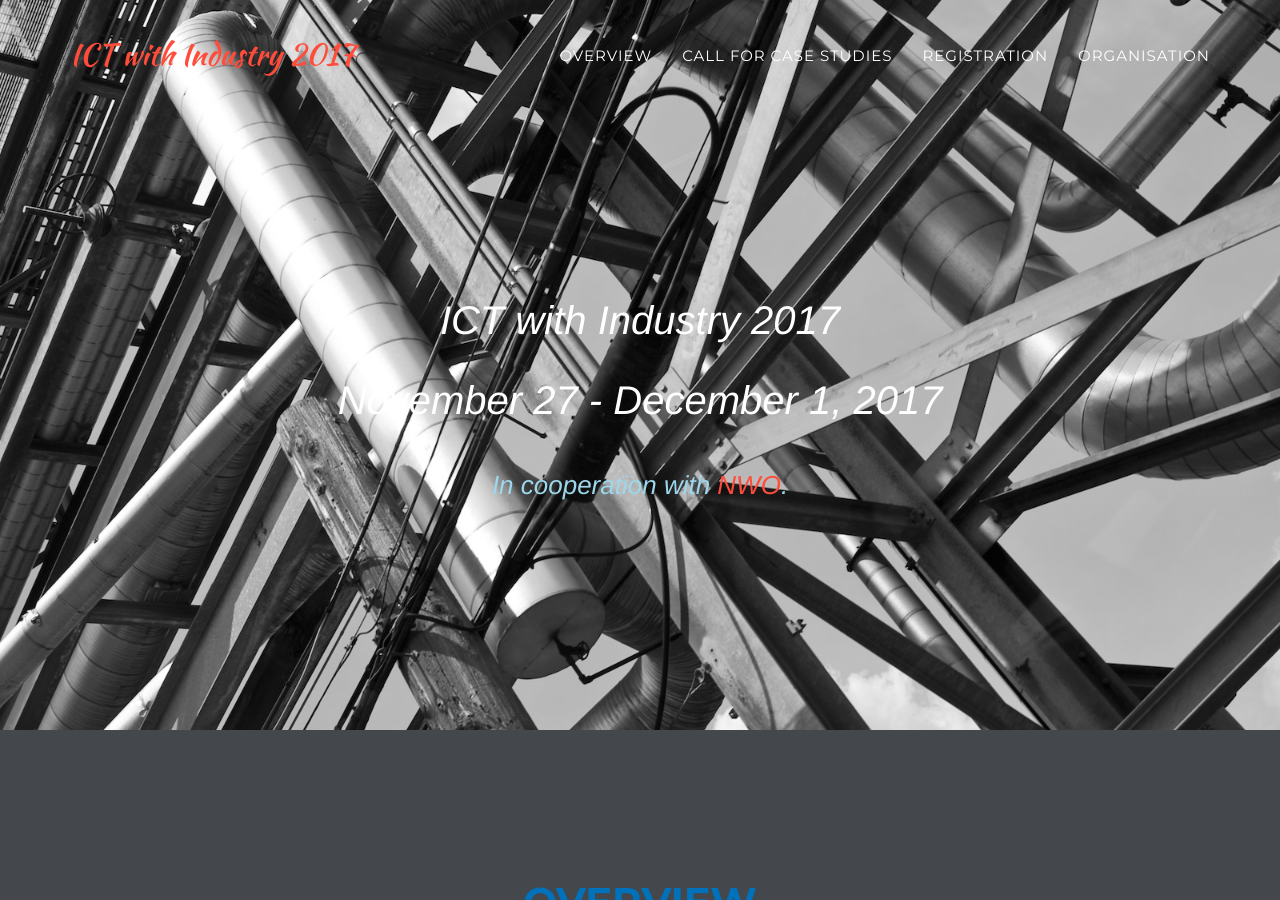
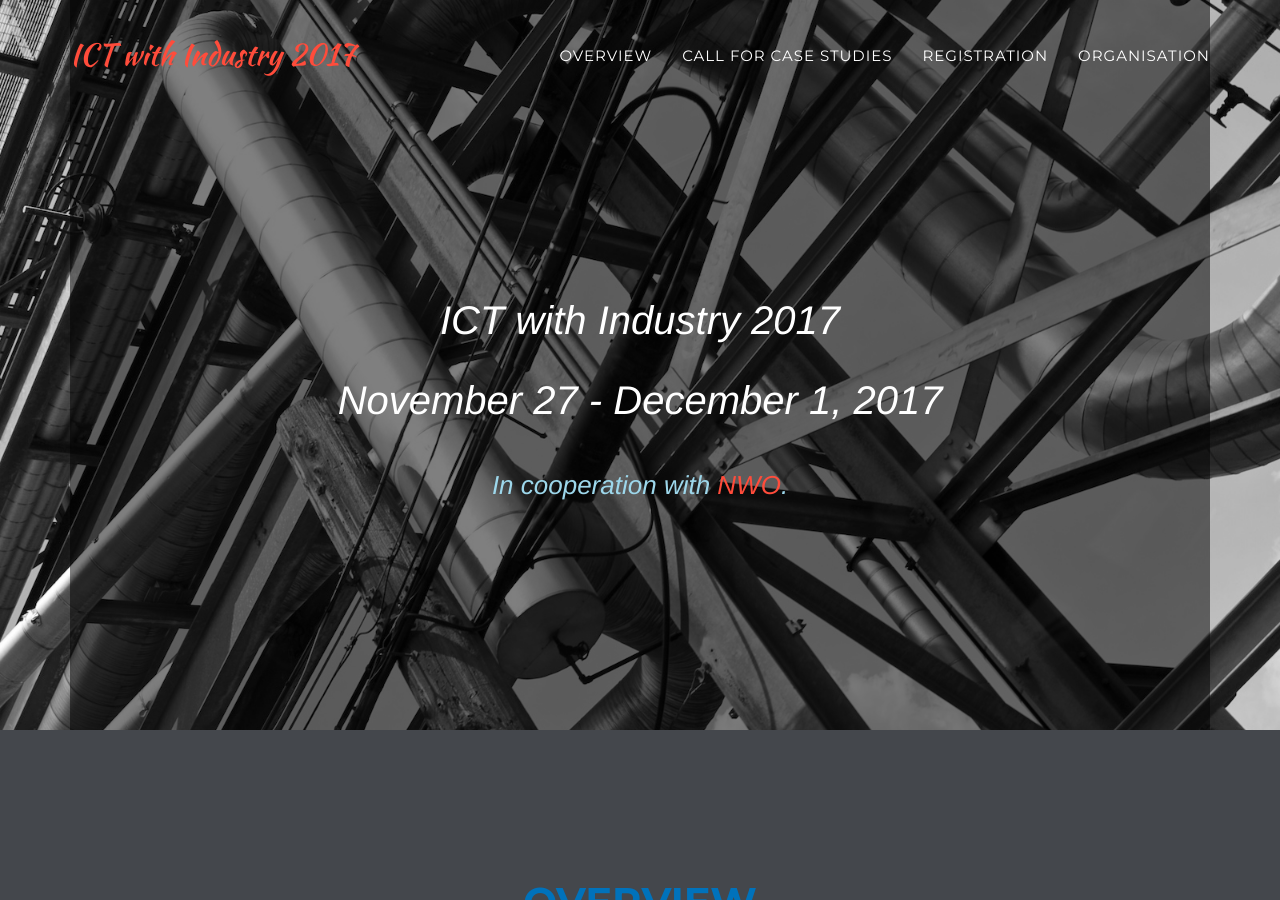
Before and after one commit to chauff/ictWI2017, a Jekyll site: the page built from index.html, in a window 1280 px wide and 900 px high. Built offline with Jekyll 4.4.1, drawn with Linux system fonts in a browser that asks for light colours; some web fonts are replaced.

Commit message:
header transparency fixed

```diff
--- a/_includes/header.html
+++ b/_includes/header.html
@@ -40,7 +40,7 @@
     <!-- Header -->
     <header>
         <div class="container">
-            <div class="intro-text">
+            <div class="intro-text" style="background-color:rgba(0,0,0,0.5)">
                 <div class="intro-lead-in">ICT with Industry 2017 <br>
                 &nbsp;<br>
                 November 27 - December 1, 2017<br>
```
